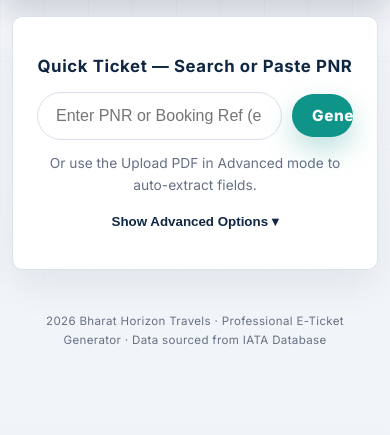
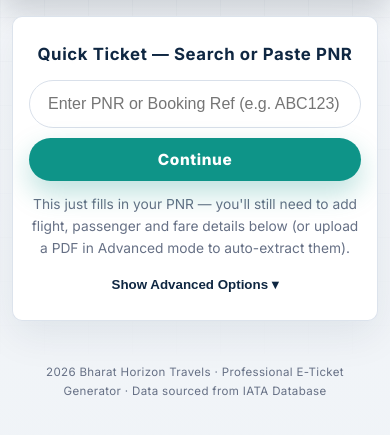
Before and after one commit to vmankit/Ticket, a Flask app: page / in a window 390 px wide. Shown: the part 203-638 px from the top of the page. Run offline with Flask 3, Linux system fonts and the light colour scheme; some libraries are stand-ins or nearby versions.

Commit message:
fix: Quick Ticket bypassed validation, mobile fare grid, mislabeled PDF card
- Quick Ticket's Generate button called form.submit() directly, which
  skips native required-field validation and the submit handler (time
  formatting, delivery action), silently submitting an incomplete
  ticket. It now reveals the Advanced section and scrolls to it so
  required fields are visible and validated.
- fare-grid and simple-card rows didn't collapse to one column on
  mobile like the other form grids.
- "PDF Extraction Disabled" header was misleading since the upload
  button underneath is fully functional.

```diff
--- a/templates/index.html
+++ b/templates/index.html
@@ -117,13 +117,18 @@
         @keyframes spin{to{transform:rotate(360deg)}}
 
         @media(max-width:768px){
-            .form-grid,.form-grid.three-col,.form-grid.four-col{grid-template-columns:1fr}
+            .form-grid,.form-grid.three-col,.form-grid.four-col,.fare-grid{grid-template-columns:1fr}
             .container{margin:16px auto;padding:0 12px}
             .card-body{padding:20px}
             .header h1{font-size:1.5rem}
             .header-inner{align-items:flex-start;flex-direction:column;padding:0 16px}
             .header .db-badge{white-space:normal}
             .fare-total{align-items:flex-start;flex-direction:column;gap:6px}
+            .simple-card{padding:24px 16px !important}
+            .simple-card > div[style*="display:flex"]{flex-direction:column}
+            .simple-card input,.simple-card button{width:100%}
+            .upload-actions{flex-wrap:wrap}
+            .submit-section .btn-generate{width:100%}
         }
 
         ::-webkit-scrollbar{width:6px}
@@ -156,10 +161,10 @@
                 <h2 style="margin-bottom:10px;color:var(--primary);font-size:1.05rem;letter-spacing:0.6px">Quick Ticket — Search or Paste PNR</h2>
                 <div style="max-width:720px;margin:12px auto;display:flex;gap:10px;align-items:center;justify-content:center">
                     <input id="simplePnr" type="text" placeholder="Enter PNR or Booking Ref (e.g. ABC123)" style="flex:1;padding:14px 18px;border-radius:32px;border:1px solid var(--border);font-size:1rem;box-shadow:none;outline:none">
-                    <button type="button" id="simpleGenerate" class="btn-generate" style="padding:12px 20px;border-radius:28px;">Generate</button>
+                    <button type="button" id="simpleGenerate" class="btn-generate" style="padding:12px 20px;border-radius:28px;">Continue</button>
                 </div>
                 <div style="margin-top:10px;color:var(--text-muted);font-size:0.86rem">
-                    Or use the Upload PDF in Advanced mode to auto-extract fields.
+                    This just fills in your PNR — you'll still need to add flight, passenger and fare details below (or upload a PDF in Advanced mode to auto-extract them).
                 </div>
                 <div style="margin-top:12px;">
                     <button type="button" id="toggleAdvanced" style="background:none;border:none;color:var(--primary);font-weight:700;cursor:pointer">Show Advanced Options ▾</button>
@@ -173,7 +178,7 @@
             <div class="card">
                 <div class="card-header">
                     <div class="icon">UP</div>
-                    <h2>PDF Extraction Disabled</h2>
+                    <h2>Upload &amp; Auto-Fill from PDF</h2>
                 </div>
                 <div class="card-body">
                             <div class="upload-status" id="uploadStatus" style="padding:12px 14px; color:var(--text);">
@@ -1075,8 +1080,16 @@ if(simpleGen){
             document.getElementById('ticketForm').appendChild(pnrField);
         }
         pnrField.value = val.toUpperCase();
-        // Submit the form
-        document.getElementById('ticketForm').submit();
+        // Reveal the Advanced section so required flight/passenger/fare fields
+        // are visible, focusable, and included in native form validation
+        // (a display:none section is skipped by validation and would silently
+        // submit an incomplete ticket).
+        if(advSection && advSection.classList.contains('advanced-hidden')){
+            advSection.classList.remove('advanced-hidden');
+            toggleBtn.textContent = 'Hide Advanced Options ▴';
+        }
+        showToast('Complete the required flight, passenger and fare details below, then generate.');
+        document.getElementById('flightsContainer').scrollIntoView({behavior:'smooth',block:'start'});
     });
 }
 </script>
```
